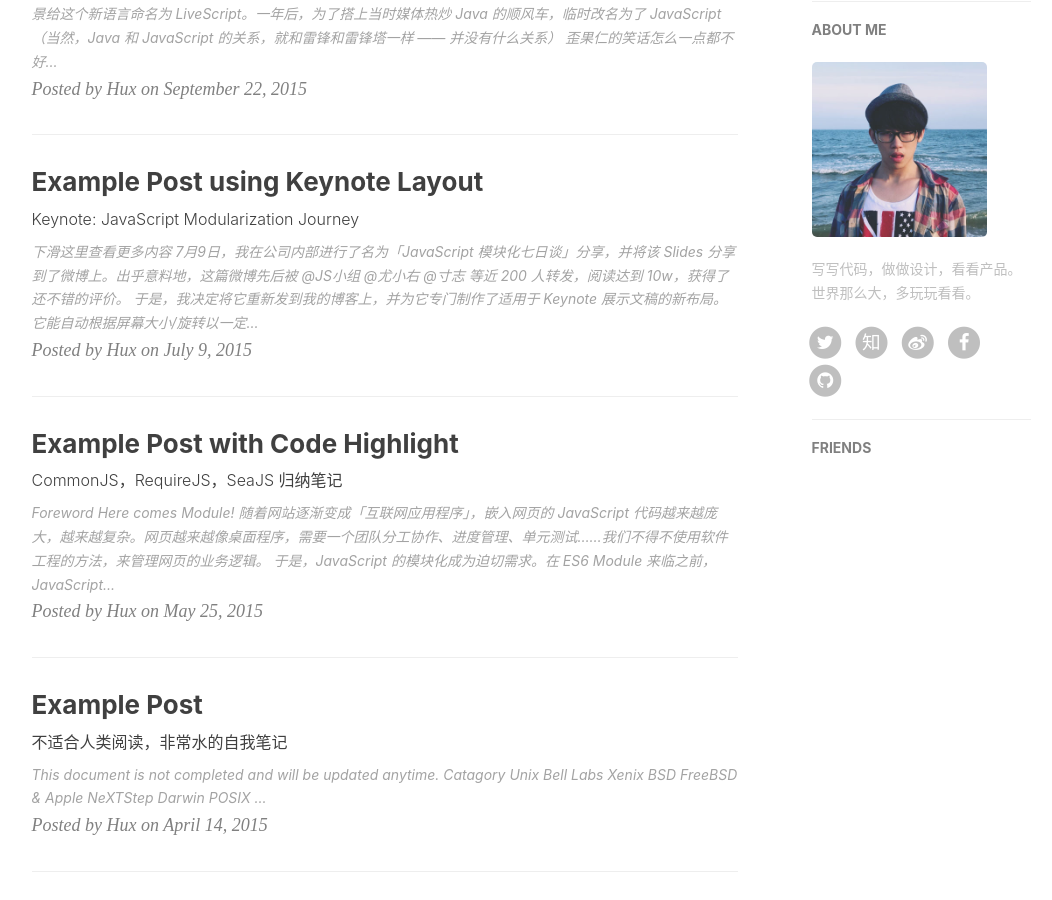
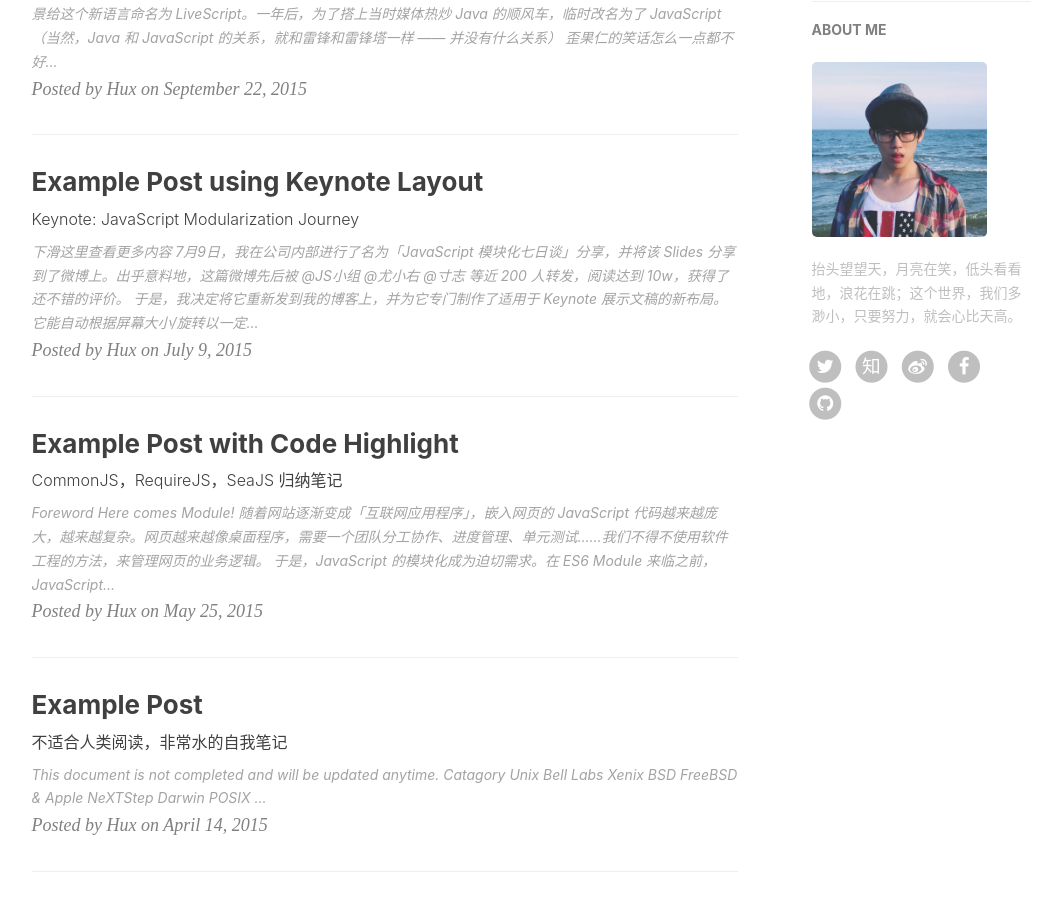
Before and after one commit to SilverBulletZyp/SilverBulletZyp.github.io, a Jekyll site: the page built from index.html, in a window 1280 px wide and 900 px high, scrolled down 564 px. Shown: the whole window, without its empty margins (136-1188 px from the left). Built offline with Jekyll 4.4.1, drawn with Linux system fonts in a browser that asks for light colours; nearby versions of some CDN libraries; the list of posts is cut into pages by our own code; comment, search, counter and statistics services are not loaded.

Commit message:
no message

```diff
--- a/_config.yml
+++ b/_config.yml
@@ -43,7 +43,7 @@
 #disqus_username: _your_disqus_short_name_
 
 # Duoshuo settings
-duoshuo_username: huxblog
+duoshuo_username: 夜无眠yszd
 # Share component is depend on Comment so we can NOT use share only.
 duoshuo_share: false                     # set to false if you want to use Comment without Sharing
 
@@ -61,7 +61,7 @@
 
 # Sidebar settings
 sidebar: true                           # whether or not using Sidebar.
-sidebar-about-description: "写写代码，做做设计，看看产品。世界那么大，多玩玩看看。"
+sidebar-about-description: "抬头望望天，月亮在笑，低头看看地，浪花在跳；这个世界，我们多渺小，只要努力，就会心比天高。"
 sidebar-avatar: /img/avatar-hux.jpg      # use absolute URL, seeing it's used in both `/` and `/about/`
 
 
@@ -73,21 +73,21 @@
 
 
 # Friends
-friends: [
-    #{
-#        title: "Hux Blog",
-#        href: "http://huangxuan.me"
-#    },{
-#        title: "Foo",
-#        href: "#"
-#    },{
-#        title: "Bar",
-#        href: "#"
-#    },{
-#        title: "Example Friends",
-#        href: "#"
-#    },{
-#        title: "It helps SEO",
-#        href: "#"
-#    }
-]
+#friends: [
+#    {
+#       title: "Hux Blog",
+#       href: "http://huangxuan.me"
+#   },{
+#       title: "Foo",
+#       href: "#"
+#   },{
+#       title: "Bar",
+#       href: "#"
+#   },{
+#       title: "Example Friends",
+#       href: "#"
+#   },{
+#       title: "It helps SEO",
+#       href: "#"
+#   }
+#]
```
